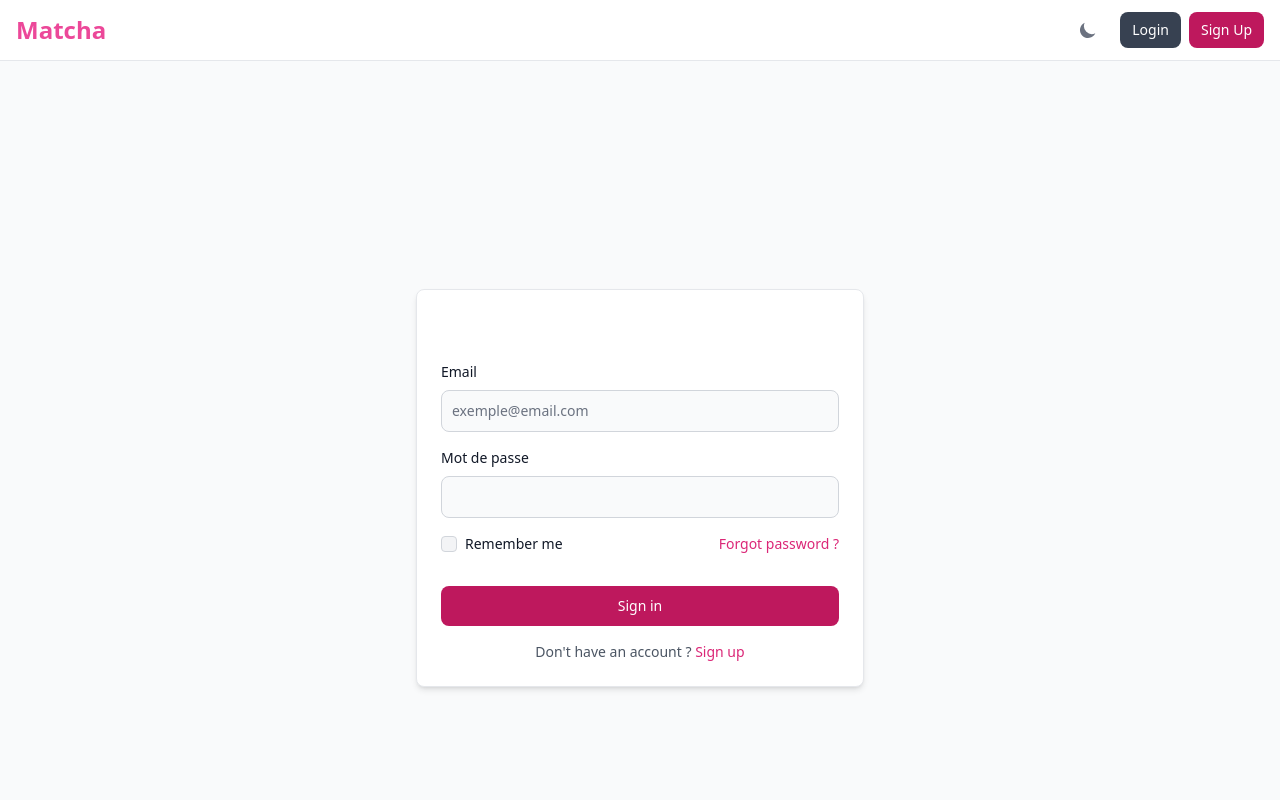
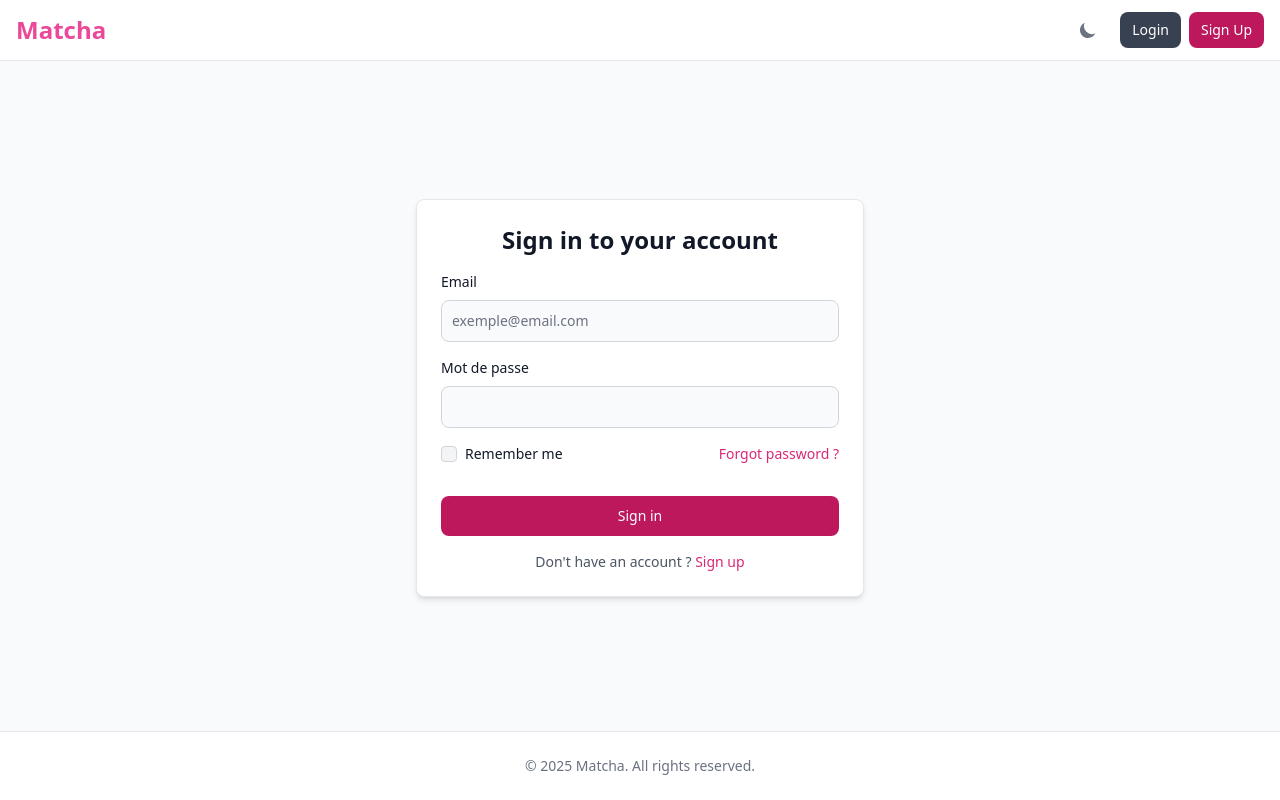
Before and after one commit to jgavairo/Matcha, a React (Vite) app in the folder frontend/: page /login in a window 1280 px wide. Built offline with nearby package versions, Linux system fonts and the light colour scheme.

Commit message:
feat: enhance routing and layout structure; implement conditional rendering for authenticated users and update navigation paths

```diff
--- a/frontend/src/App.tsx
+++ b/frontend/src/App.tsx
@@ -1,5 +1,6 @@
 import { BrowserRouter, Routes, Route } from 'react-router-dom';
 import { NotificationProvider } from '@context/NotificationContext';
+import { useAuth } from '@context/AuthContext';
 import ToastContainer from '@features/notifications/components/ToastContainer';
 import Header from '@components/layout/Header';
 import Footer from '@components/layout/Footer';
@@ -12,6 +13,8 @@ import AppLayout from '@layouts/AppLayout';
 import ProtectedRoute from '@components/ProtectedRoute';
 
 function App() {
+  const { isAuthenticated } = useAuth();
+
   return (
     <NotificationProvider>
       <ToastContainer />
@@ -21,17 +24,20 @@ function App() {
           <div className="flex-grow overflow-y-auto mt-16 flex flex-col">
             <Routes>
               <Route element={<ProtectedRoute />}>
-                <Route path="/app" element={<AppLayout />}>
-                  <Route index element={<DiscoverPage />} />
+                <Route element={<AppLayout />}>
+                  <Route path="/matches" element={<div className="text-center py-10">Matches Page (Todo)</div>} />
+                  <Route path="/chat" element={<div className="text-center py-10">Chat Page (Todo)</div>} />
                 </Route>
               </Route>
-              <Route path="/" element={<MainLayout />}>
-                <Route index element={<HomePage />} />
-                <Route path="login" element={<LoginPage />} />
-                <Route path="register" element={<RegisterPage />} />
-                <Route path="matches" element={<div className="text-center py-10">Matches Page (Todo)</div>} />
-                <Route path="chat" element={<div className="text-center py-10">Chat Page (Todo)</div>} />
+
+              <Route element={<MainLayout />}>
+                <Route path="/login" element={<LoginPage />} />
+                <Route path="/register" element={<RegisterPage />} />
                 <Route path="*" element={<div className="text-center py-10">404 Not Found</div>} />
+              </Route>
+
+              <Route path="/" element={isAuthenticated ? <AppLayout /> : <MainLayout />}>
+                <Route index element={isAuthenticated ? <DiscoverPage /> : <HomePage />} />
               </Route>
             </Routes>
             <Footer />
--- a/frontend/src/components/layout/BottomNav.tsx
+++ b/frontend/src/components/layout/BottomNav.tsx
@@ -27,7 +27,7 @@ const BottomNav: React.FC = () => {
   }, []);
 
   return (
-      <div className="fixed bottom-0 left-0 z-50 w-full h-16 bg-white border-t border-gray-200 dark:bg-gray-700 dark:border-gray-600" ref={notificationRef}>
+      <footer className="fixed bottom-0 left-0 z-50 w-full h-16 bg-white border-t border-gray-200 dark:bg-gray-700 dark:border-gray-600" ref={notificationRef}>
         {/* Notification Dropdown (Dropup) */}
         {isNotificationsOpen && <NotificationDropdown />}
 
@@ -70,7 +70,7 @@ const BottomNav: React.FC = () => {
             <span className="text-xs text-gray-500 dark:text-gray-400 group-hover:text-primary-600 dark:group-hover:text-primary-500">Profile</span>
           </button>
         </div>
-      </div>
+      </footer>
   );
 };
 
--- a/frontend/src/components/layout/Header.tsx
+++ b/frontend/src/components/layout/Header.tsx
@@ -1,5 +1,5 @@
 import React from 'react';
-import { Link } from 'react-router-dom';
+import { Link, useNavigate } from 'react-router-dom';
 import { HiLogout, HiMoon, HiSun } from 'react-icons/hi';
 import { useTheme } from '@context/ThemeContext';
 import { useAuth } from '@context/AuthContext';
@@ -8,11 +8,17 @@ import { Button } from 'flowbite-react';
 const Header: React.FC = () => {
   const { theme, toggleTheme } = useTheme();
   const { isAuthenticated, logout } = useAuth();
+  const navigate = useNavigate();
+
+  const handleLogout = () => {
+    logout();
+    navigate('/');
+  };
 
   return (
     <nav className="bg-white border-b border-gray-200 px-4 py-2.5 dark:bg-gray-800 dark:border-gray-700 fixed w-full z-20 top-0 left-0">
         <div className="flex flex-wrap justify-between items-center mx-auto max-w-screen-xl">
-          <Link to={isAuthenticated ? "/app" : "/"} className="flex items-center">
+          <Link to="/" className="flex items-center">
             <span className="text-2xl font-bold text-primary-500">Matcha</span>
           </Link>
           <div className="flex items-center lg:order-2 gap-2">
@@ -27,7 +33,7 @@ const Header: React.FC = () => {
 
             {isAuthenticated ? (
               <button
-                onClick={logout}
+                onClick={handleLogout}
                 type="button"
                 className="text-gray-500 dark:text-gray-400 hover:bg-gray-100 dark:hover:bg-gray-700 focus:outline-none focus:ring-4 focus:ring-gray-200 dark:focus:ring-gray-700 rounded-lg text-sm p-2.5 mr-1"
               >
--- a/frontend/src/layouts/MainLayout.tsx
+++ b/frontend/src/layouts/MainLayout.tsx
@@ -3,7 +3,7 @@ import { Outlet } from 'react-router-dom';
 
 const MainLayout: React.FC = () => {
   return (
-    <div className="w-full max-w-7xl mx-auto py-6 sm:px-6 lg:px-8 flex-grow">
+    <div className="w-full max-w-7xl mx-auto py-6 sm:px-6 lg:px-8 flex-grow flex flex-col">
       <Outlet />
     </div>
   );
--- a/frontend/src/pages/HomePage.tsx
+++ b/frontend/src/pages/HomePage.tsx
@@ -9,16 +9,16 @@ const HomePage: React.FC = () => {
 
   const handleDebugLogin = () => {
     login();
-    navigate('/app');
+    navigate('/');
   };
 
   return (
     <div className="text-center py-20">
-      <h1 className="text-4xl tracking-tight font-extrabold text-gray-900 sm:text-5xl md:text-6xl">
+      <h1 className="text-4xl tracking-tight font-extrabold text-gray-900 dark:text-white sm:text-5xl md:text-6xl">
         <span className="block xl:inline">Find your perfect</span>{' '}
         <span className="block text-pink-600 xl:inline">Match</span>
       </h1>
-      <p className="mt-3 max-w-md mx-auto text-base text-gray-500 sm:text-lg md:mt-5 md:text-xl md:max-w-3xl">
+      <p className="mt-3 max-w-md mx-auto text-base text-gray-500 dark:text-gray-400 sm:text-lg md:mt-5 md:text-xl md:max-w-3xl">
         Join the community of millions of people looking for love. Swipe, match, chat and meet new people in your area.
       </p>
       <div className="mt-5 flex justify-center md:mt-8 gap-4">
--- a/frontend/src/pages/LoginPage.tsx
+++ b/frontend/src/pages/LoginPage.tsx
@@ -3,9 +3,9 @@ import LoginForm from '../components/forms/LoginForm';
 
 const LoginPage = () => {
   return (
-    <div className="flex min-h-screen items-center justify-center px-4 py-12">
+    <div className="flex flex-grow items-center justify-center px-4 py-12">
       <Card className="w-full max-w-md">
-        <h2 className="text-center text-2xl font-bold text-white">
+        <h2 className="text-center text-2xl font-bold text-gray-900 dark:text-white">
           Sign in to your account
         </h2>
         <LoginForm />
--- a/frontend/src/pages/RegisterPage.tsx
+++ b/frontend/src/pages/RegisterPage.tsx
@@ -3,9 +3,9 @@ import RegisterForm from '../components/forms/RegisterForm';
 
 const RegisterPage = () => {
   return (
-    <div className="flex min-h-screen items-center justify-center px-4 py-12">
+    <div className="flex flex-grow items-center justify-center px-4 py-12">
       <Card className="w-full max-w-md">
-        <h2 className="text-center text-2xl font-bold text-white">
+        <h2 className="text-center text-2xl font-bold text-gray-900 dark:text-white">
           Create your account
         </h2>
         <RegisterForm />
```
